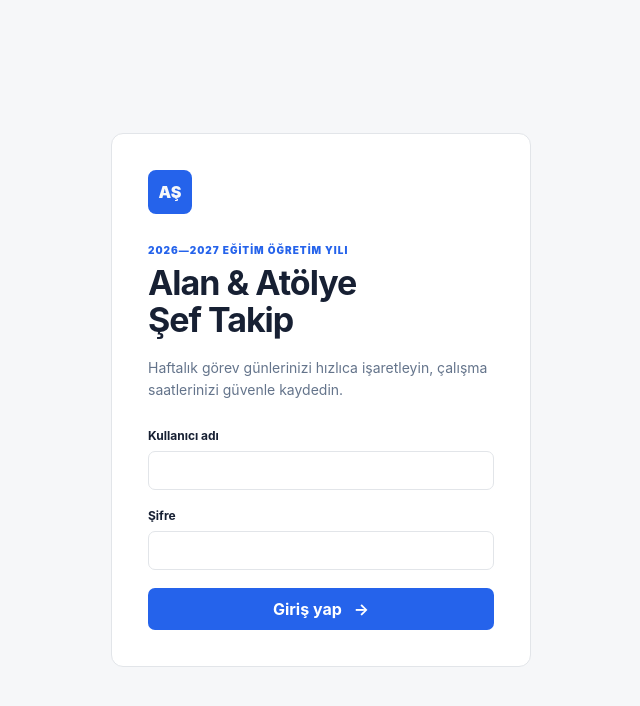
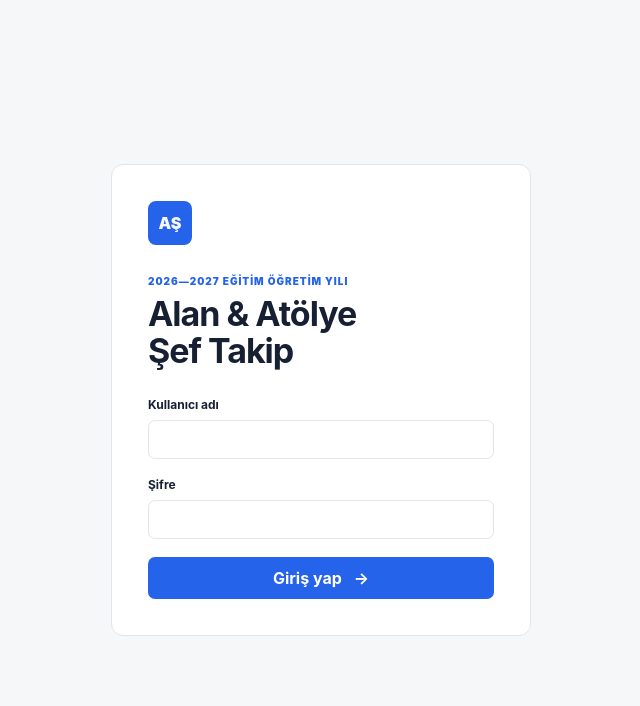
Before and after one commit to slymn80/ALAN-ATOLYE-SEF-TAKIP, a website: page public/index.html in a window 1280 px wide. Shown: the whole page, without its empty margins (319-959 px from the left). Drawn offline with Linux system fonts and the light colour scheme; no server answers.

Commit message:
Giriş ekranındaki açıklama metnini kaldır

```diff
--- a/public/index.html
+++ b/public/index.html
@@ -15,7 +15,6 @@
       <div class="brand-mark" aria-hidden="true">AŞ</div>
       <p class="eyebrow">2026—2027 Eğitim Öğretim Yılı</p>
       <h1>Alan & Atölye<br>Şef Takip</h1>
-      <p class="login-copy">Haftalık görev günlerinizi hızlıca işaretleyin, çalışma saatlerinizi güvenle kaydedin.</p>
       <form id="login-form" class="stack-form">
         <label>Kullanıcı adı<input name="username" autocomplete="username" required></label>
         <label>Şifre<input name="password" type="password" autocomplete="current-password" required></label>
--- a/public/styles.css
+++ b/public/styles.css
@@ -25,7 +25,6 @@ button { cursor: pointer; }
 .brand-mark { width: 58px; height: 58px; display: grid; place-items: center; color: var(--paper); background: var(--ink); border-radius: 17px 17px 17px 5px; font-weight: 900; letter-spacing: -.05em; margin-bottom: 58px; }
 .eyebrow { color: var(--accent-dark); letter-spacing: .16em; font-size: 11px; font-weight: 900; margin: 0 0 9px; text-transform: uppercase; }
 .login-card h1 { margin: 0; font-family: Georgia, serif; font-size: clamp(45px, 5vw, 68px); letter-spacing: -.05em; line-height: .95; font-weight: 500; }
-.login-copy { max-width: 430px; color: var(--muted); line-height: 1.7; margin: 28px 0 34px; }
 .stack-form, .dialog-form { display: grid; gap: 18px; }
 label { display: grid; gap: 8px; font-size: 12px; font-weight: 800; letter-spacing: .02em; }
 input, select, textarea { width: 100%; color: var(--ink); background: #fff; border: 1px solid var(--line); border-radius: 12px; padding: 13px 14px; outline: none; transition: border .2s, box-shadow .2s; }
@@ -192,7 +191,7 @@ body { background: var(--paper); }
 .login-card { width: min(420px, 100%); margin: 0; padding: 36px; border: 1px solid var(--line); border-radius: 12px; background: white; }
 .brand-mark { width: 44px; height: 44px; margin-bottom: 30px; border-radius: 8px; background: var(--accent); letter-spacing: 0; }
 .login-card h1 { font-family: inherit; font-size: 34px; line-height: 1.08; letter-spacing: -.03em; font-weight: 700; }
-.login-copy { margin: 18px 0 26px; line-height: 1.6; font-size: 14px; }
+.login-card h1 + .stack-form { margin-top: 28px; }
 .login-art { display: none; }
 
 label { font-weight: 650; letter-spacing: 0; }
```
